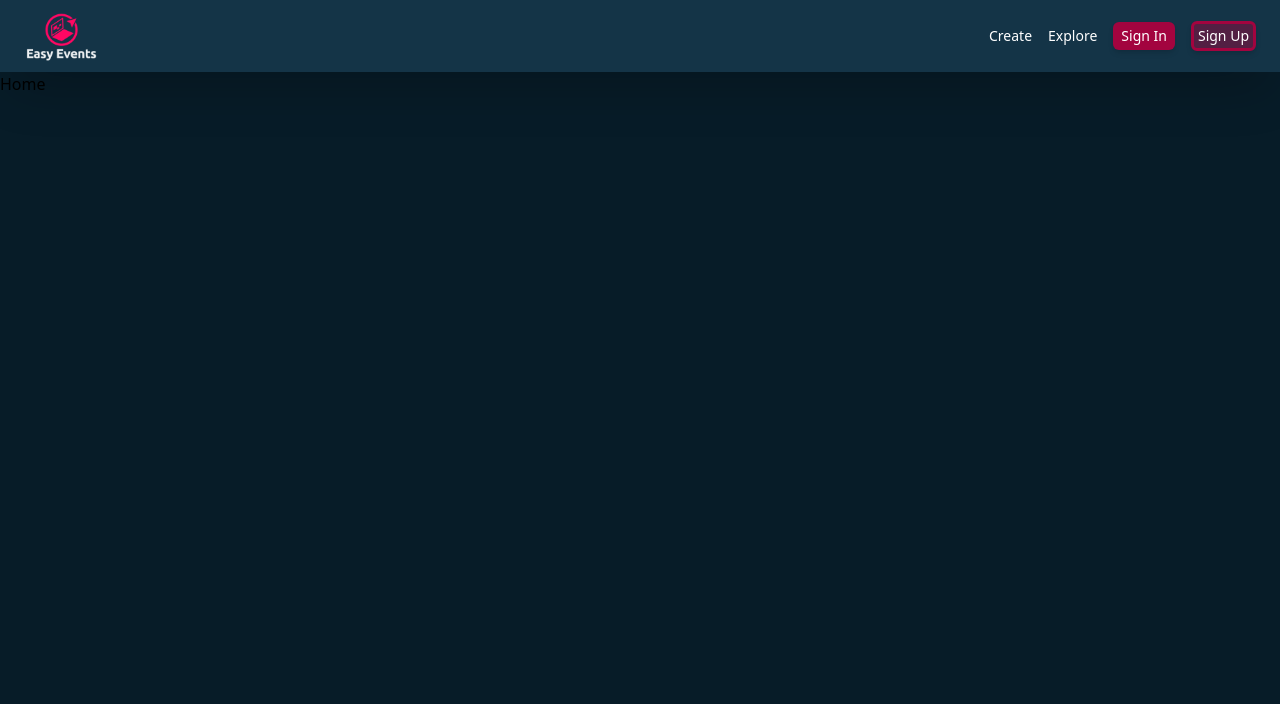
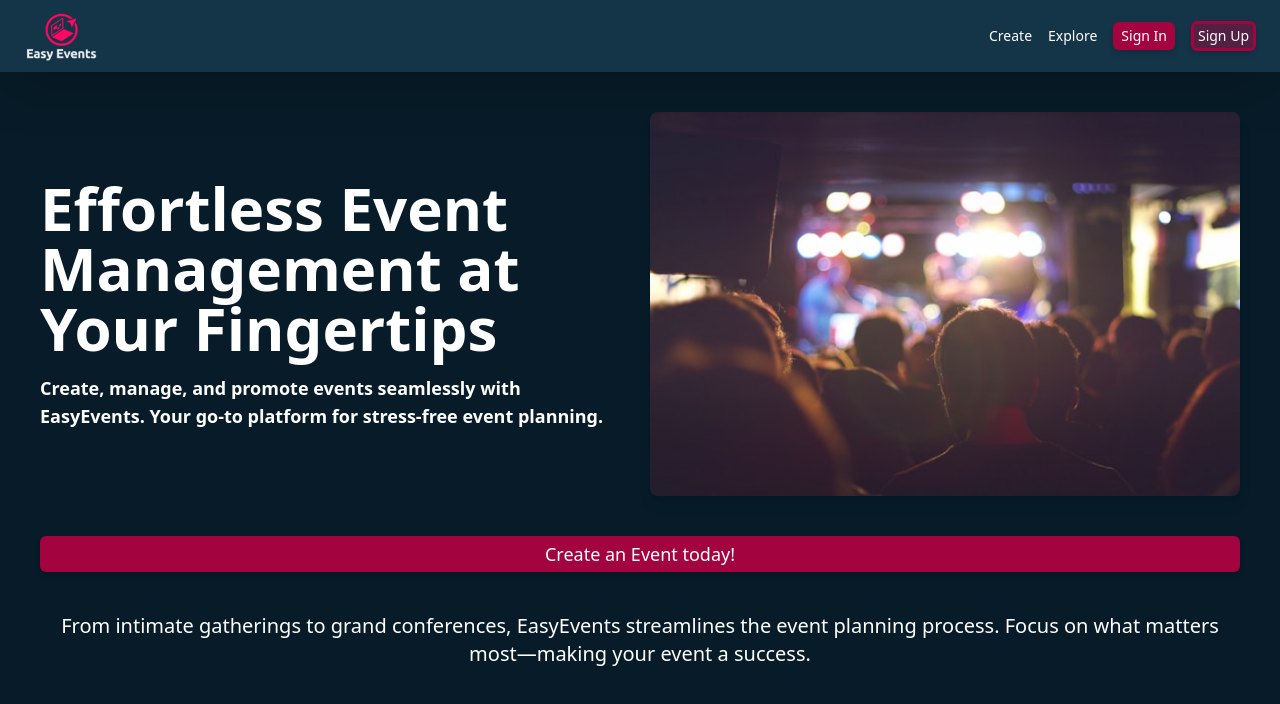
Before and after one commit to AK2526/EasyEvents, a React (Create React App) app in the folder client/: page / in a window 1280 px wide. Shown: the top 704 px of the page. Built offline with nearby package versions, Linux system fonts and the light colour scheme.

Commit message:
added home page

```diff
--- a/client/src/pages/home.js
+++ b/client/src/pages/home.js
@@ -1,9 +1,37 @@
 import React from 'react'
+import herocover from '../assets/herocover.jpg'
+import Button from '../components/Button'
+import { useNavigate } from 'react-router-dom';
+import { getUpcomingEvents } from '../lib/data';
 
 function Home() {
-  return (
-    <div>Home</div>
-  )
+    const nav = useNavigate();
+
+
+    return (
+        <div className='p-10'>
+            <div className='grid grid-cols-1 md:grid-cols-2 gap-5 justify-around'>
+                <div className='flex flex-col justify-around'>
+                    <div className='flex flex-col space-y-4 w-[100%]'>
+                        <h1 className='text-white text-6xl font-semibold text-center md:text-left'>Effortless Event Management at Your Fingertips</h1>
+                        <p className='text-white text-lg font-semibold text-center md:text-left'>Create, manage, and promote events seamlessly with EasyEvents. Your go-to platform for stress-free event planning.</p>
+                    </div>
+                </div>
+                <div>
+                    <img src={herocover} alt="hero cover" className='w-full h-96 object-cover rounded-lg shadow-lg' />
+                </div>
+            </div>
+
+            <div>
+                <Button title="Create an Event today!" fn={() => { nav("/create") }} containerStyles='my-10' />
+            </div>
+
+            <div>
+                <p className='text-white text-center text-xl'>From intimate gatherings to grand conferences, EasyEvents streamlines the event planning process. Focus on what matters most—making your event a success.</p>
+            </div>
+
+        </div>
+    )
 }
 
 export default Home
```
Also changed, not shown: client/src/assets/herocover.jpg (added).
